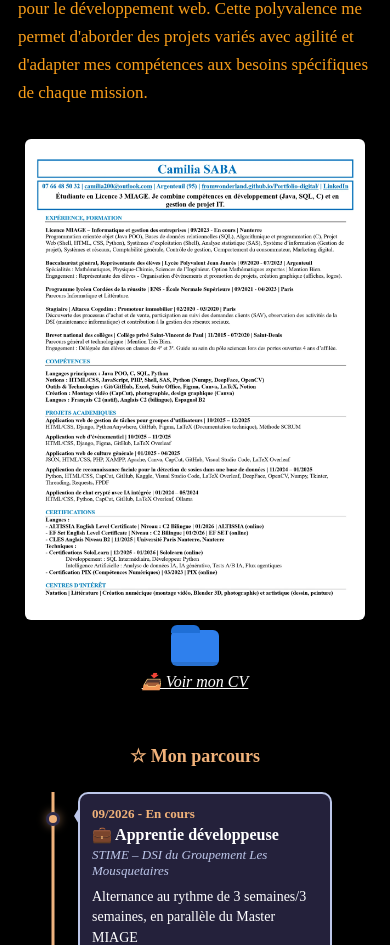
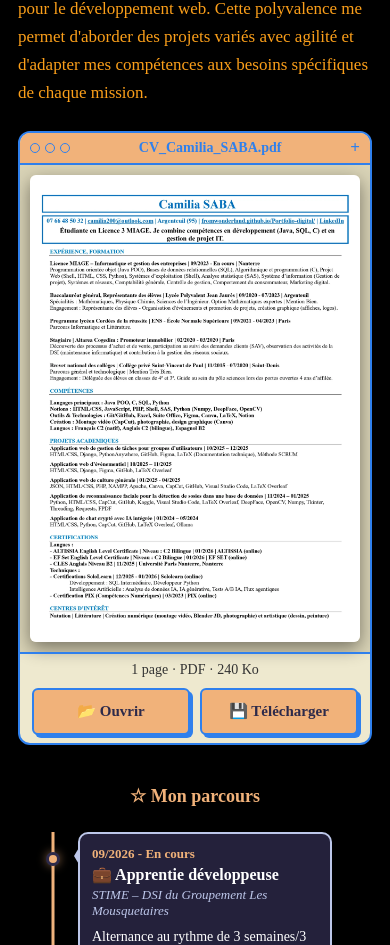
Before and after one commit to fromwonderland/Portfolio-digital, a plain HTML site: page index.html in a window 390 px wide. Shown: the part 2079-3024 px from the top of the page. Drawn offline with Linux system fonts and the light colour scheme.

Commit message:
CV : affiché dans une fenêtre rétro, comme les fenêtres « About me »
- Fenêtre au contour bleu, barre de titre orange avec les 3 points et
  le nom du fichier « CV_Camilia_SABA.pdf »
- PDF intégré sans barre d'outils ni miniatures, ajusté à la largeur
  (#toolbar=0&navpanes=0&view=FitH) ; sur téléphone, l'aperçu image
  agrandissable reste utilisé à la place du PDF
- Barre d'état « 1 page · PDF · 240 Ko » avec deux boutons rétro à
  ombre pleine : « Ouvrir » (nouvel onglet) et « Télécharger »
- Supprime l'ancien conteneur .cv-image-wrap et le bouton dossier bleu
  de cette section (celui de la section Coordonnées est conservé)

Vérifié à 1280, 850 et 375 px : aucune erreur, aucun débordement.

Co-Authored-By: Claude Opus 5.5 <noreply@anthropic.com>

```diff
--- a/index.html
+++ b/index.html
@@ -100,16 +100,29 @@
             <div id="skills-cloud" class="skills-cloud" aria-label="Nuage de compétences" role="img"></div>
 
             <p class="section-text section-text--center">Sur le plan technique, j'ai développé des compétences solides dans plusieurs langages de programmation : Python pour le développement d'applications et l'IA, Java POO pour la conception orientée objet, C pour l'algorithmique, SQL pour la gestion de bases de données, et le duo HTML/CSS pour le développement web. Cette polyvalence me permet d'aborder des projets variés avec agilité et d'adapter mes compétences aux besoins spécifiques de chaque mission.</p>
-            <div class="cv-download">
-                <div class="cv-image-wrap">
-                    <iframe class="cv-image" src="Camilia SABA CV Master.pdf" title="CV de Camilia SABA"></iframe>
-                    <!-- Aperçu image du CV : remplace le cadre PDF sur téléphone (première page de « Camilia SABA CV Master.pdf ») -->
+            <!-- CV dans une fenêtre rétro, du même style que les fenêtres « About me » -->
+            <div class="window-container cv-window">
+                <div class="window-header">
+                    <div class="window-buttons">
+                        <div class="dot"></div>
+                        <div class="dot"></div>
+                        <div class="dot"></div>
+                    </div>
+                    <div class="window-title">CV_Camilia_SABA.pdf</div>
+                    <div class="plus-icon">+</div>
+                </div>
+                <div class="cv-window-body">
+                    <!-- #toolbar=0&navpanes=0&view=FitH : sans barre d'outils ni miniatures, page ajustée à la largeur -->
+                    <iframe class="cv-image" src="Camilia SABA CV Master.pdf#toolbar=0&amp;navpanes=0&amp;view=FitH" title="CV de Camilia SABA"></iframe>
+                    <!-- Aperçu image du CV : remplace le cadre PDF sur téléphone (page unique de « Camilia SABA CV Master.pdf ») -->
                     <img class="cv-preview" src="cv_apercu.webp" alt="Aperçu du CV de Camilia SABA" loading="lazy" decoding="async">
-
-                    <a class="cv-download-link" href="Camilia SABA CV Master.pdf" target="_blank" rel="noopener noreferrer">
-                        <div class="cv-file-icon" aria-hidden="true"></div>
-                        <div class="cv-download-text">📥 Voir mon CV</div>
-                    </a>
+                </div>
+                <div class="cv-window-status">
+                    <span class="cv-window-info">1 page · PDF · 240 Ko</span>
+                    <div class="cv-window-actions">
+                        <a class="cv-window-button" href="Camilia SABA CV Master.pdf" target="_blank" rel="noopener noreferrer">📂 Ouvrir</a>
+                        <a class="cv-window-button" href="Camilia SABA CV Master.pdf" download>💾 Télécharger</a>
+                    </div>
                 </div>
             </div>
 
--- a/styles.css
+++ b/styles.css
@@ -136,32 +136,89 @@ html {
     transform: translateX(6px);
 }
 
-/* Styles CV image */
-.cv-image-wrap {
-    display: flex;
-    align-items: center;
-    justify-content: center;
-    gap: 22px;
-    margin: 14px 0;
-}
-
-.cv-image-wrap .cv-download-link {
-    align-self: center;
-    margin: 0;
-}
+/* CV : fenêtre rétro (même style que les fenêtres « About me ») */
+.window-container.cv-window {
+    --border-color: #2f80ed; /* contour bleu */
+    max-width: 600px;
+    margin: 24px auto;
+}
+
+/* Nom du fichier au centre de la barre de titre */
+.window-title {
+    flex: 1;
+    min-width: 0;
+    padding: 0 10px;
+    text-align: center;
+    color: var(--border-color);
+    font-size: 14px;
+    font-weight: bold;
+    white-space: nowrap;
+    overflow: hidden;
+    text-overflow: ellipsis;
+}
+
+.cv-window-body {
+    padding: 14px;
+    background-color: #d9d3b6; /* fond du « lecteur », un ton sous celui de la fenêtre */
+}
+
 .cv-image {
     display: block;
-    max-width: 540px; /* agrandi 1.5x */
     width: 100%;
     height: 600px; /* hauteur fixe pour le PDF */
     border-radius: 6px;
     box-shadow: 0 6px 18px rgba(0,0,0,0.45);
-    flex-shrink: 0;
     border: none;
     background: white;
 }
 
-/* Container centré pour l'ensemble image + CTA */
+/* Barre d'état en bas de la fenêtre, avec les boutons Ouvrir / Télécharger */
+.cv-window-status {
+    display: flex;
+    align-items: center;
+    justify-content: space-between;
+    flex-wrap: wrap;
+    gap: 10px;
+    padding: 8px 12px;
+    border-top: 2px solid var(--border-color);
+    color: #333;
+    font-size: 14px;
+}
+
+.cv-window-actions {
+    display: flex;
+    gap: 10px;
+}
+
+.cv-window-button {
+    display: inline-flex;
+    align-items: center;
+    justify-content: center;
+    min-height: 36px;
+    padding: 4px 14px;
+    border: 2px solid var(--border-color);
+    border-radius: 6px;
+    background-color: var(--header-color);
+    color: #2d2a4a;
+    font-size: 15px;
+    font-weight: bold;
+    text-decoration: none;
+    box-shadow: 3px 3px 0 var(--border-color); /* ombre pleine façon bouton rétro */
+    transition: transform 0.1s ease, box-shadow 0.1s ease;
+}
+
+.cv-window-button:hover,
+.cv-window-button:focus-visible {
+    transform: translate(-1px, -1px);
+    box-shadow: 4px 4px 0 var(--border-color);
+}
+
+.cv-window-button:active {
+    transform: translate(3px, 3px);
+    box-shadow: none;
+}
+
+/* Container centré du bouton « Voir mon CV » de la section Coordonnées */
 .cv-download {
     text-align: center;
     margin: 14px 0;
@@ -215,11 +272,6 @@ html {
     height: 4px;
     background-color: rgba(0,0,0,0.12);
     border-radius: 0 0 6px 6px;
-}
-
-@media (max-width:900px){
-    .cv-image-wrap { flex-direction: column; gap: 10px; }
-    .cv-image { max-width: 420px; }
 }
 
 @media (max-width:600px){
@@ -1520,11 +1572,26 @@ html {
     .cv-preview {
         display: block;
         width: 100%;
-        max-width: 340px;
         height: auto;
         border-radius: 6px;
         box-shadow: 0 6px 18px rgba(0,0,0,0.45);
         cursor: zoom-in;
+    }
+
+    /* Fenêtre du CV : marges réduites, boutons pleine largeur faciles à toucher */
+    .cv-window-body {
+        padding: 10px;
+    }
+
+    .cv-window-status {
+        flex-direction: column;
+        align-items: stretch;
+        text-align: center;
+    }
+
+    .cv-window-button {
+        flex: 1;
+        min-height: 44px;
     }
 
     /* Fiches projets et lettre en plein écran */
```
